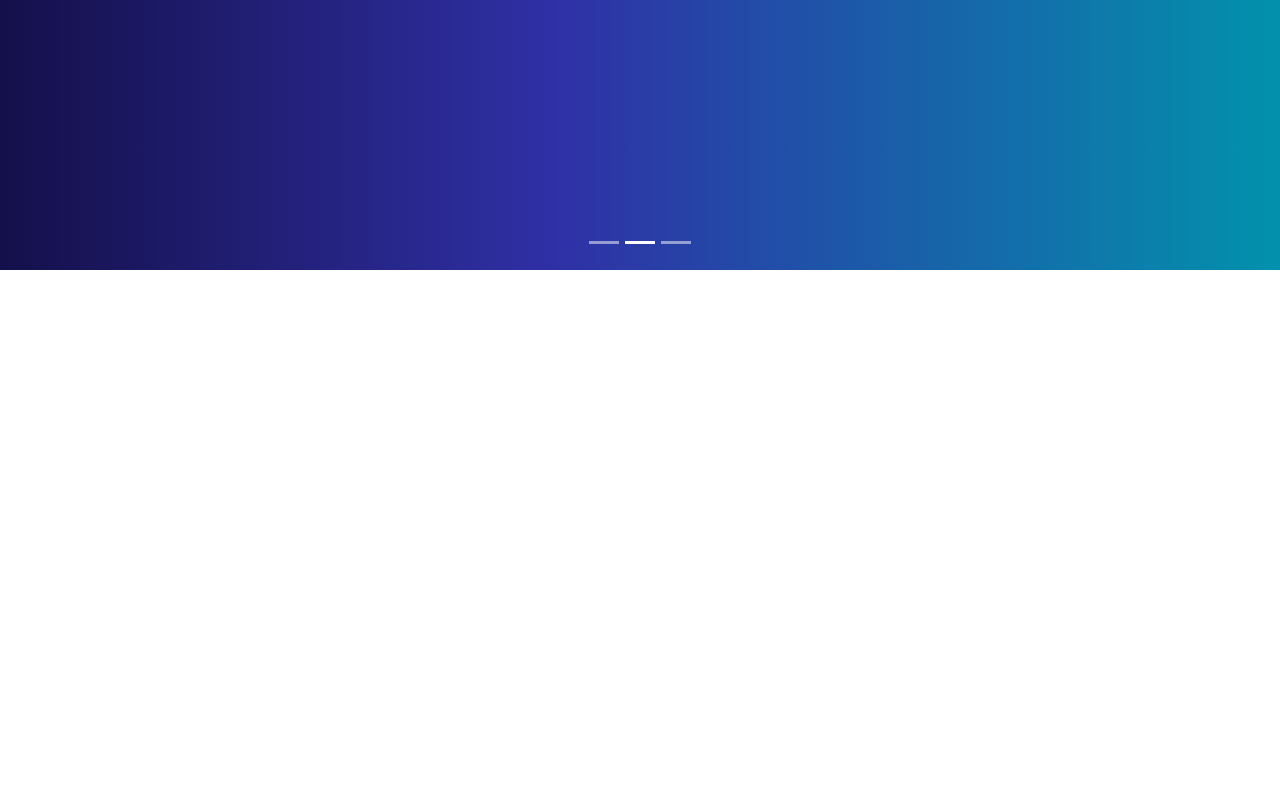
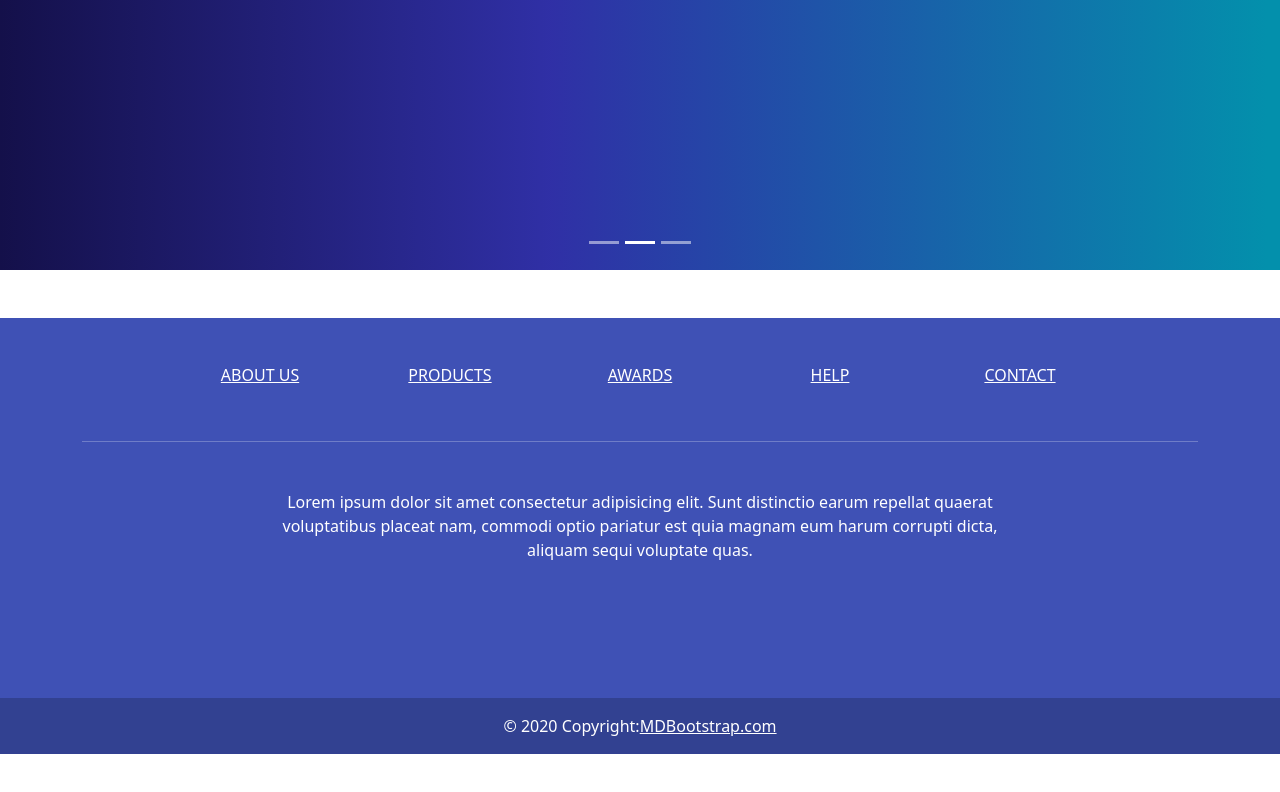
Before and after one commit to sagor-dh/Coder-Point-Client, a React (Create React App) app: page / in a window 1280 px wide. Shown: the part 618-1410 px from the top of the page. Before the commit the page ends 888 px from the top, so only its background shows below. Built offline with nearby package versions, Linux system fonts and the light colour scheme.

Commit message:
adding cources card

```diff
--- /dev/null
+++ b/src/components/Cources/Cources.css
@@ -0,0 +1,28 @@
+.card_img {
+    width: 100%;
+    height: 250px;
+    object-fit: contain;
+}
+
+.card_container {
+    perspective: 1000px;
+    perspective-origin: 50% 50%;
+}
+
+.front_side {
+    transform: rotateX(0deg);
+    transition: all 0.5s;
+}
+
+.back_side {
+    transform: rotateX(90deg);
+    transition: all 0.5s;
+}
+
+.card_container:hover .back_side {
+    transform: rotateX(0deg);
+}
+
+.card_container:hover .front_side {
+    transform: rotateX(-90deg);
+}
--- a/src/components/Cources/Cources.js
+++ b/src/components/Cources/Cources.js
@@ -1,13 +1,43 @@
 import React from 'react'
 import { useLoaderData } from 'react-router-dom'
-
+import Card from 'react-bootstrap/Card';
+import './Cources.css'
+import { Button } from 'react-bootstrap';
 function Cources() {
     const cources = useLoaderData()
-  return (
-    <div>
-
-    </div>
-  )
+    console.log(cources)
+    return (
+        <div className='container'>
+            <div className='row'>
+                {cources.map((cours) => {
+                    const { name, img, price, duration } = cours
+                    return (
+                        <div className='col-md-4 mb-4'>
+                            <div className='card_container position-relative'>
+                                <Card className='front_side h-100'>
+                                    <Card.Img className='card_img' variant="top" src={img} />
+                                    <Card.Body>
+                                        <Card.Title>{name}</Card.Title>
+                                        <Card.Text>Duration: {duration}</Card.Text>
+                                        <b>Price: ${price}</b>
+                                    </Card.Body>
+                                </Card>
+                                <Card className='h-100 position-absolute top-0 back_side'>
+                                    <Card.Body>
+                                        <Card.Text>
+                                            Some quick example text to build on the card title and make up the
+                                            bulk of the card's content.
+                                        </Card.Text>
+                                        <Button>Add to Cart</Button>
+                                    </Card.Body>
+                                </Card>
+                            </div>
+                        </div>
+                    )
+                })}
+            </div>
+        </div>
+    )
 }
 
 export default Cources
--- a/src/components/Footer/Footer.js
+++ b/src/components/Footer/Footer.js
@@ -1,12 +1,12 @@
 import React from 'react'
+import { Link } from 'react-router-dom'
 
 function Footer() {
     return (
         <div>
+            <div className=" my-5">
 
-            <div className="container my-5">
-
-                <footer className="text-center text-white" style="background-color: #3f51b5">
+                <footer className="text-center text-white" style={{backgroundColor: "#3f51b5"}}>
 
                     <div className="container">
 
@@ -16,7 +16,7 @@ function Footer() {
 
                                 <div className="col-md-2">
                                     <h6 className="text-uppercase font-weight-bold">
-                                        <a href="#!" className="text-white">About us</a>
+                                        <Link to='/' className="text-white">About us</Link>
                                     </h6>
                                 </div>
 
@@ -24,7 +24,7 @@ function Footer() {
 
                                 <div className="col-md-2">
                                     <h6 className="text-uppercase font-weight-bold">
-                                        <a href="#!" className="text-white">Products</a>
+                                        <Link to='/' className="text-white">Products</Link>
                                     </h6>
                                 </div>
 
@@ -32,7 +32,7 @@ function Footer() {
 
                                 <div className="col-md-2">
                                     <h6 className="text-uppercase font-weight-bold">
-                                        <a href="#!" className="text-white">Awards</a>
+                                        <Link to='/' className="text-white">Awards</Link>
                                     </h6>
                                 </div>
 
@@ -40,7 +40,7 @@ function Footer() {
 
                                 <div className="col-md-2">
                                     <h6 className="text-uppercase font-weight-bold">
-                                        <a href="#!" className="text-white">Help</a>
+                                        <Link to='/' className="text-white">Help</Link>
                                     </h6>
                                 </div>
 
@@ -48,7 +48,7 @@ function Footer() {
 
                                 <div className="col-md-2">
                                     <h6 className="text-uppercase font-weight-bold">
-                                        <a href="#!" className="text-white">Contact</a>
+                                        <Link to='/' className="text-white">Contact</Link>
                                     </h6>
                                 </div>
 
@@ -76,38 +76,34 @@ function Footer() {
 
 
                         <section className="text-center mb-5">
-                            <a href="" className="text-white me-4">
+                            <Link href="" className="text-white me-4">
                                 <i className="fab fa-facebook-f"></i>
-                            </a>
-                            <a href="" className="text-white me-4">
+                            </Link>
+                            <Link href="" className="text-white me-4">
                                 <i className="fab fa-twitter"></i>
-                            </a>
-                            <a href="" className="text-white me-4">
+                            </Link>
+                            <Link href="" className="text-white me-4">
                                 <i className="fab fa-google"></i>
-                            </a>
-                            <a href="" className="text-white me-4">
+                            </Link>
+                            <Link href="" className="text-white me-4">
                                 <i className="fab fa-instagram"></i>
-                            </a>
-                            <a href="" className="text-white me-4">
+                            </Link>
+                            <Link href="" className="text-white me-4">
                                 <i className="fab fa-linkedin"></i>
-                            </a>
-                            <a href="" className="text-white me-4">
+                            </Link>
+                            <Link href="" className="text-white me-4">
                                 <i className="fab fa-github"></i>
-                            </a>
+                            </Link>
                         </section>
 
                     </div>
 
 
 
-                    <div
-                        className="text-center p-3"
-                        style="background-color: rgba(0, 0, 0, 0.2)"
-                    >
+                    <div className="text-center p-3" style={{backgroundColor: "rgba(0, 0, 0, 0.2)"}}>
                         © 2020 Copyright:
-                        <a className="text-white" href="https://mdbootstrap.com/"
-                        >MDBootstrap.com</a
-                        >
+                        <Link className="text-white" href="https://mdbootstrap.com/"
+                        >MDBootstrap.com</Link>
                     </div>
 
                 </footer>
--- a/src/layout/Main.js
+++ b/src/layout/Main.js
@@ -1,5 +1,6 @@
 import React from 'react'
 import { Outlet } from 'react-router-dom'
+import Footer from '../components/Footer/Footer'
 import Header from '../components/Header/Header'
 
 function Main() {
@@ -7,6 +8,7 @@ function Main() {
     <div>
         <Header/>
         <Outlet/>
+        <Footer/>
     </div>
   )
 }
```
